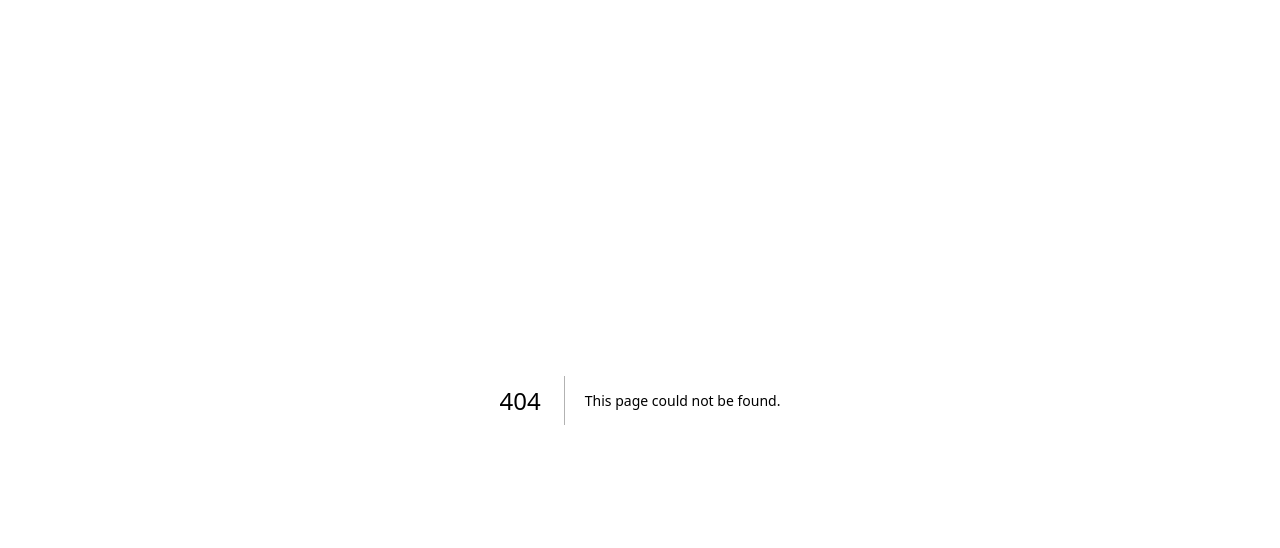
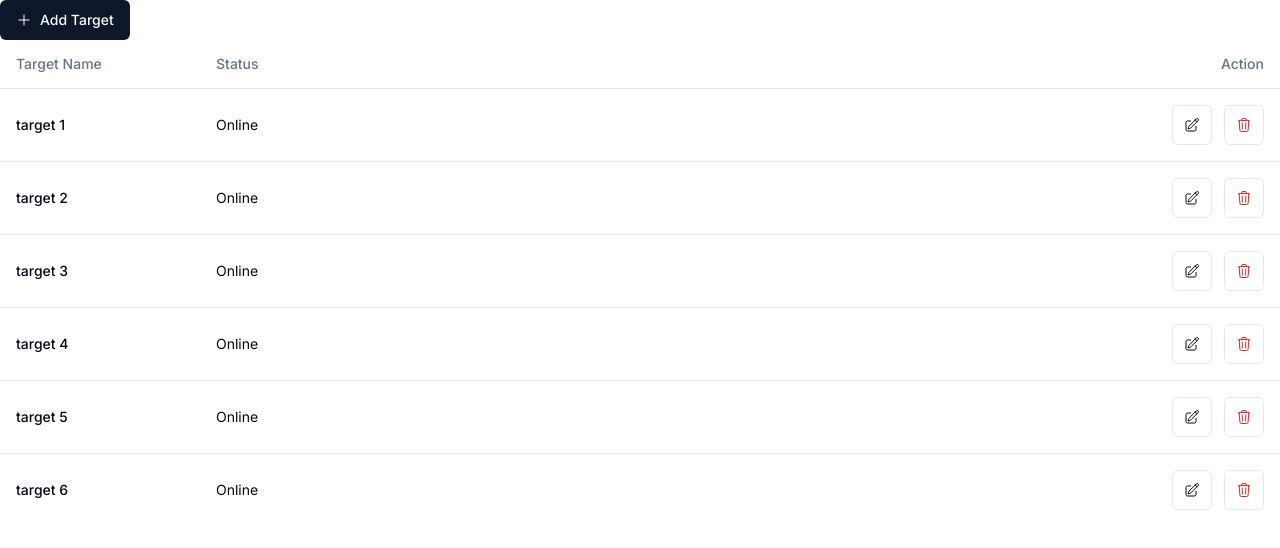
Before and after one commit to tanbiranjum/kwikdeploy, a Next.js app in the folder frontend/: page /targets in a window 1280 px wide. Before the commit this address had no page. Shown: the top 548 px of the page. Built offline with nearby package versions, Linux system fonts and the light colour scheme.

Commit message:
style: target page added

```diff
--- /dev/null
+++ b/frontend/app/dashboard/layout.tsx
@@ -0,0 +1,22 @@
+import { MainNav } from "../../components/main-nav";
+import { UserNav } from "../../components/user-nav";
+
+export default function RootLayout({
+  children,
+}: {
+  children: React.ReactNode;
+}) {
+  return (
+    <main>
+      <div className="border-b">
+        <div className="flex h-16 items-center px-4">
+          <MainNav className="mx-6" />
+          <div className="ml-auto flex items-center space-x-4">
+            <UserNav />
+          </div>
+        </div>
+      </div>
+      {children}
+    </main>
+  );
+}
--- a/frontend/app/dashboard/page.tsx
+++ b/frontend/app/dashboard/page.tsx
@@ -1,22 +1,11 @@
-import React from 'react'
-import { MainNav } from './components/main-nav'
-import { UserNav } from './components/user-nav'
+import React from "react";
+import { MainNav } from "../../components/main-nav";
+import { UserNav } from "../../components/user-nav";
 
-type Props = {}
+type Props = {};
 
 const DashboardPage = (props: Props) => {
-  return (
-    <main>
-        <div className="border-b">
-          <div className="flex h-16 items-center px-4">
-            <MainNav className="mx-6" />
-            <div className="ml-auto flex items-center space-x-4">
-              <UserNav />
-            </div>
-          </div>
-        </div>
-    </main>
-  )
-}
+  return <div>Projects</div>;
+};
 
-export default DashboardPage
+export default DashboardPage;
--- /dev/null
+++ b/frontend/app/targets/page.tsx
@@ -0,0 +1,80 @@
+import { Icons } from "@/components/icons";
+import { Button } from "@/components/ui/button";
+import {
+  Table,
+  TableBody,
+  TableCell,
+  TableHead,
+  TableHeader,
+  TableRow,
+} from "@/components/ui/table";
+import React from "react";
+
+type Props = {};
+
+const targetName = [
+  {
+    name: "target 1",
+    status: "Online",
+  },
+  {
+    name: "target 2",
+    status: "Online",
+  },
+  {
+    name: "target 3",
+    status: "Online",
+  },
+  {
+    name: "target 4",
+    status: "Online",
+  },
+  {
+    name: "target 5",
+    status: "Online",
+  },
+  {
+    name: "target 6",
+    status: "Online",
+  },
+];
+
+const TargetsPage = (props: Props) => {
+  return (
+    <div>
+      <Button>
+        <Icons.plus className="mr-2 h-4 w-4" />
+        Add Target
+      </Button>
+      <Table>
+        <TableHeader>
+          <TableRow>
+            <TableHead className="w-[200px]">Target Name</TableHead>
+            <TableHead>Status</TableHead>
+            <TableHead className="text-right">Action</TableHead>
+          </TableRow>
+        </TableHeader>
+        <TableBody>
+          {targetName.map((target) => (
+            <TableRow key={target.name}>
+              <TableCell className="font-medium">{target.name}</TableCell>
+              <TableCell>{target.status}</TableCell>
+              <TableCell className="text-right">
+                <div className="flex gap-3 justify-end">
+                  <Button variant="outline" size="icon">
+                    <Icons.pencil className="w-4 h-4" />
+                  </Button>
+                  <Button variant="outline" size="icon">
+                    <Icons.trash className="w-4 h-4 text-red-600" />
+                  </Button>
+                </div>
+              </TableCell>
+            </TableRow>
+          ))}
+        </TableBody>
+      </Table>
+    </div>
+  );
+};
+
+export default TargetsPage;
--- a/frontend/components/icons.tsx
+++ b/frontend/components/icons.tsx
@@ -1,4 +1,4 @@
-type IconProps = React.HTMLAttributes<SVGElement>
+type IconProps = React.HTMLAttributes<SVGElement>;
 
 export const Icons = {
   logo: (props: IconProps) => (
@@ -25,6 +25,57 @@ export const Icons = {
         strokeLinecap="round"
         strokeLinejoin="round"
         strokeWidth="16"
+      />
+    </svg>
+  ),
+  plus: (props: IconProps) => (
+    <svg
+      fill="none"
+      stroke="currentColor"
+      strokeWidth={1.5}
+      viewBox="0 0 24 24"
+      xmlns="http://www.w3.org/2000/svg"
+      aria-hidden="true"
+      {...props}
+    >
+      <path
+        strokeLinecap="round"
+        strokeLinejoin="round"
+        d="M12 4.5v15m7.5-7.5h-15"
+      />
+    </svg>
+  ),
+  trash: (props: IconProps) => (
+    <svg
+      fill="none"
+      stroke="currentColor"
+      strokeWidth={1.5}
+      viewBox="0 0 24 24"
+      xmlns="http://www.w3.org/2000/svg"
+      aria-hidden="true"
+      {...props}
+    >
+      <path
+        strokeLinecap="round"
+        strokeLinejoin="round"
+        d="M14.74 9l-.346 9m-4.788 0L9.26 9m9.968-3.21c.342.052.682.107 1.022.166m-1.022-.165L18.16 19.673a2.25 2.25 0 01-2.244 2.077H8.084a2.25 2.25 0 01-2.244-2.077L4.772 5.79m14.456 0a48.108 48.108 0 00-3.478-.397m-12 .562c.34-.059.68-.114 1.022-.165m0 0a48.11 48.11 0 013.478-.397m7.5 0v-.916c0-1.18-.91-2.164-2.09-2.201a51.964 51.964 0 00-3.32 0c-1.18.037-2.09 1.022-2.09 2.201v.916m7.5 0a48.667 48.667 0 00-7.5 0"
+      />
+    </svg>
+  ),
+  pencil: (props: IconProps) => (
+    <svg
+      fill="none"
+      stroke="currentColor"
+      strokeWidth={1.5}
+      viewBox="0 0 24 24"
+      xmlns="http://www.w3.org/2000/svg"
+      aria-hidden="true"
+      {...props}
+    >
+      <path
+        strokeLinecap="round"
+        strokeLinejoin="round"
+        d="M16.862 4.487l1.687-1.688a1.875 1.875 0 112.652 2.652L10.582 16.07a4.5 4.5 0 01-1.897 1.13L6 18l.8-2.685a4.5 4.5 0 011.13-1.897l8.932-8.931zm0 0L19.5 7.125M18 14v4.75A2.25 2.25 0 0115.75 21H5.25A2.25 2.25 0 013 18.75V8.25A2.25 2.25 0 015.25 6H10"
       />
     </svg>
   ),
@@ -139,4 +190,4 @@ export const Icons = {
       <path d="M21 12a9 9 0 1 1-6.219-8.56" />
     </svg>
   ),
-}
+};
--- /dev/null
+++ b/frontend/components/ui/table.tsx
@@ -0,0 +1,114 @@
+import * as React from "react"
+
+import { cn } from "@/lib/utils"
+
+const Table = React.forwardRef<
+  HTMLTableElement,
+  React.HTMLAttributes<HTMLTableElement>
+>(({ className, ...props }, ref) => (
+  <div className="relative w-full overflow-auto">
+    <table
+      ref={ref}
+      className={cn("w-full caption-bottom text-sm", className)}
+      {...props}
+    />
+  </div>
+))
+Table.displayName = "Table"
+
+const TableHeader = React.forwardRef<
+  HTMLTableSectionElement,
+  React.HTMLAttributes<HTMLTableSectionElement>
+>(({ className, ...props }, ref) => (
+  <thead ref={ref} className={cn("[&_tr]:border-b", className)} {...props} />
+))
+TableHeader.displayName = "TableHeader"
+
+const TableBody = React.forwardRef<
+  HTMLTableSectionElement,
+  React.HTMLAttributes<HTMLTableSectionElement>
+>(({ className, ...props }, ref) => (
+  <tbody
+    ref={ref}
+    className={cn("[&_tr:last-child]:border-0", className)}
+    {...props}
+  />
+))
+TableBody.displayName = "TableBody"
+
+const TableFooter = React.forwardRef<
+  HTMLTableSectionElement,
+  React.HTMLAttributes<HTMLTableSectionElement>
+>(({ className, ...props }, ref) => (
+  <tfoot
+    ref={ref}
+    className={cn("bg-primary font-medium text-primary-foreground", className)}
+    {...props}
+  />
+))
+TableFooter.displayName = "TableFooter"
+
+const TableRow = React.forwardRef<
+  HTMLTableRowElement,
+  React.HTMLAttributes<HTMLTableRowElement>
+>(({ className, ...props }, ref) => (
+  <tr
+    ref={ref}
+    className={cn(
+      "border-b transition-colors hover:bg-muted/50 data-[state=selected]:bg-muted",
+      className
+    )}
+    {...props}
+  />
+))
+TableRow.displayName = "TableRow"
+
+const TableHead = React.forwardRef<
+  HTMLTableCellElement,
+  React.ThHTMLAttributes<HTMLTableCellElement>
+>(({ className, ...props }, ref) => (
+  <th
+    ref={ref}
+    className={cn(
+      "h-12 px-4 text-left align-middle font-medium text-muted-foreground [&:has([role=checkbox])]:pr-0",
+      className
+    )}
+    {...props}
+  />
+))
+TableHead.displayName = "TableHead"
+
+const TableCell = React.forwardRef<
+  HTMLTableCellElement,
+  React.TdHTMLAttributes<HTMLTableCellElement>
+>(({ className, ...props }, ref) => (
+  <td
+    ref={ref}
+    className={cn("p-4 align-middle [&:has([role=checkbox])]:pr-0", className)}
+    {...props}
+  />
+))
+TableCell.displayName = "TableCell"
+
+const TableCaption = React.forwardRef<
+  HTMLTableCaptionElement,
+  React.HTMLAttributes<HTMLTableCaptionElement>
+>(({ className, ...props }, ref) => (
+  <caption
+    ref={ref}
+    className={cn("mt-4 text-sm text-muted-foreground", className)}
+    {...props}
+  />
+))
+TableCaption.displayName = "TableCaption"
+
+export {
+  Table,
+  TableHeader,
+  TableBody,
+  TableFooter,
+  TableHead,
+  TableRow,
+  TableCell,
+  TableCaption,
+}
```
Also changed, not shown: frontend/components/main-nav.tsx (renamed from frontend/app/dashboard/components/main-nav.tsx), frontend/components/user-nav.tsx (renamed from frontend/app/dashboard/components/user-nav.tsx).
